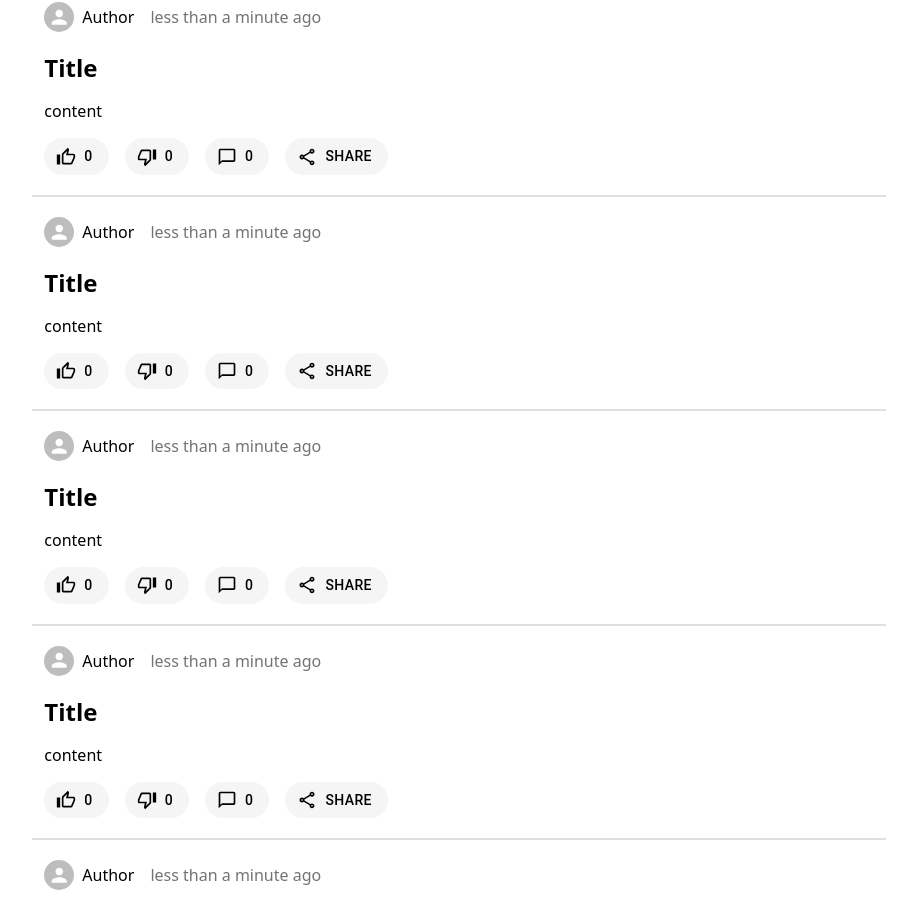
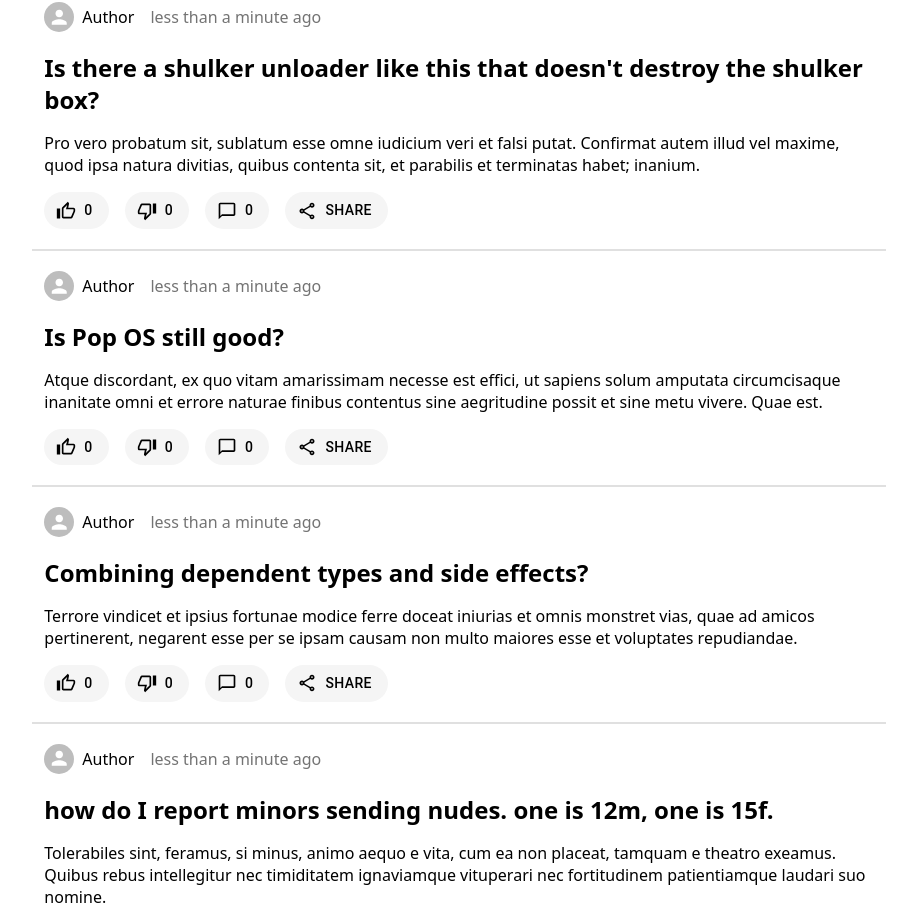
Before and after one commit to abiriadev/coding-lab, a React (Vite) app in the folder apps/frontend/: page / in a window 1280 px wide. Shown: the part 379-1294 px from the top of the page, without its empty margins (181-1098 px from the left). Built offline with nearby package versions, Linux system fonts and the light colour scheme.

Commit message:
feat: use data mapping

```diff
--- a/apps/frontend/src/routes/index.tsx
+++ b/apps/frontend/src/routes/index.tsx
@@ -11,6 +11,7 @@ import {
 	LocalFireDepartmentOutlined,
 	History,
 } from '@mui/icons-material'
+import { data } from '@/data'
 
 export const IndexPage = () => {
 	return (
@@ -57,30 +58,19 @@ export const IndexPage = () => {
 								/>
 							}
 						>
-							<PostPreview
-								title="Title"
-								content="content"
-							/>
-							<PostPreview
-								title="Title"
-								content="content"
-							/>
-							<PostPreview
-								title="Title"
-								content="content"
-							/>
-							<PostPreview
-								title="Title"
-								content="content"
-							/>
-							<PostPreview
-								title="Title"
-								content="content"
-							/>
-							<PostPreview
-								title="Title"
-								content="content"
-							/>
+							{data.posts.map(
+								({
+									id,
+									title,
+									content,
+								}) => (
+									<PostPreview
+										key={id}
+										title={title}
+										content={content}
+									/>
+								),
+							)}
 						</Stack>
 					</main>
 				</Grid>
```
